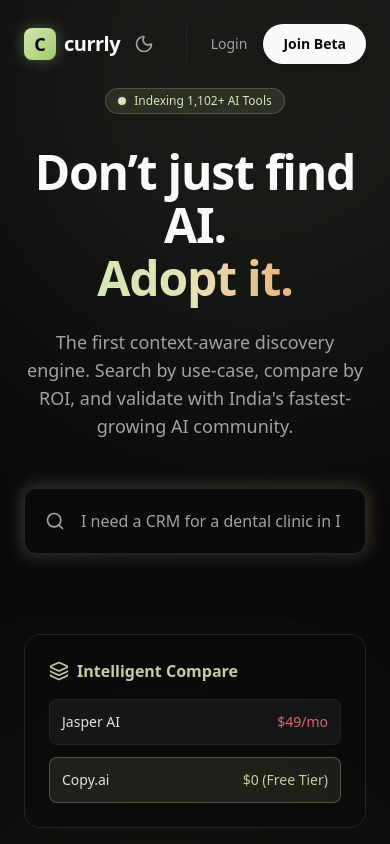
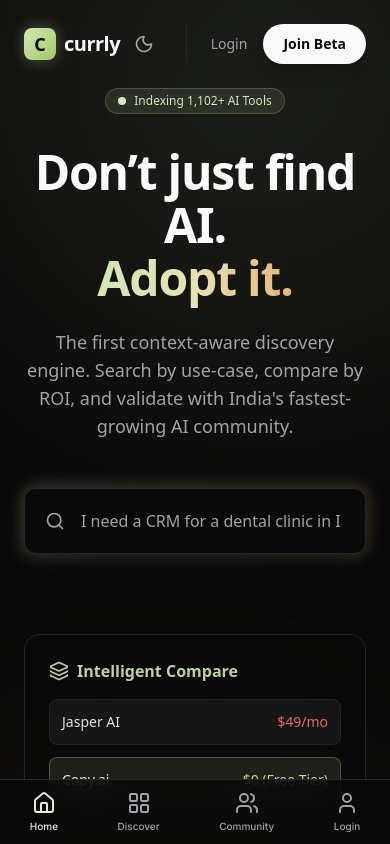
Before and after one commit to rohit1703/currly-beta, a Next.js app: page / in a window 390 px wide. Shown: the top 844 px of the page. Built offline with nearby package versions, Linux system fonts and the light colour scheme.

Commit message:
Add mobile navigation bar

```diff
--- a/app/layout.tsx
+++ b/app/layout.tsx
@@ -1,7 +1,8 @@
 import type { Metadata } from 'next';
 import { Inter } from 'next/font/google';
 import './globals.css';
-import { ThemeProvider } from '@/components/ThemeProvider'; // <--- CHECK THIS IMPORT
+import { ThemeProvider } from '@/components/ThemeProvider';
+import MobileNav from '@/components/MobileNav'; // <--- IMPORT THIS
 
 const inter = Inter({ subsets: ['latin'] });
 
@@ -18,7 +19,6 @@
   return (
     <html lang="en" suppressHydrationWarning>
       <body className={inter.className}>
-        {/* CHECK THIS WRAPPER */}
         <ThemeProvider
           attribute="class"
           defaultTheme="dark"
@@ -26,6 +26,7 @@
           disableTransitionOnChange
         >
           {children}
+          <MobileNav /> {/* <--- ADD THIS HERE */}
         </ThemeProvider>
       </body>
     </html>
--- /dev/null
+++ b/components/MobileNav.tsx
@@ -0,0 +1,37 @@
+'use client';
+
+import Link from 'next/link';
+import { usePathname } from 'next/navigation';
+import { Home, LayoutGrid, Users, User } from 'lucide-react';
+
+export default function MobileNav() {
+  const pathname = usePathname();
+
+  const isActive = (path: string) => pathname === path;
+
+  return (
+    <div className="fixed bottom-0 left-0 right-0 z-50 border-t border-border bg-background/80 backdrop-blur-lg md:hidden pb-safe">
+      <div className="flex justify-around items-center h-16">
+        <Link href="/" className={`flex flex-col items-center gap-1 ${isActive('/') ? 'text-primary' : 'text-muted-foreground'}`}>
+          <Home className="w-6 h-6" />
+          <span className="text-[10px] font-medium">Home</span>
+        </Link>
+
+        <Link href="/dashboard" className={`flex flex-col items-center gap-1 ${isActive('/dashboard') ? 'text-primary' : 'text-muted-foreground'}`}>
+          <LayoutGrid className="w-6 h-6" />
+          <span className="text-[10px] font-medium">Discover</span>
+        </Link>
+
+        <Link href="/feed" className={`flex flex-col items-center gap-1 ${isActive('/feed') ? 'text-primary' : 'text-muted-foreground'}`}>
+          <Users className="w-6 h-6" />
+          <span className="text-[10px] font-medium">Community</span>
+        </Link>
+
+        <Link href="/login" className={`flex flex-col items-center gap-1 ${isActive('/login') ? 'text-primary' : 'text-muted-foreground'}`}>
+          <User className="w-6 h-6" />
+          <span className="text-[10px] font-medium">Login</span>
+        </Link>
+      </div>
+    </div>
+  );
+}
```
